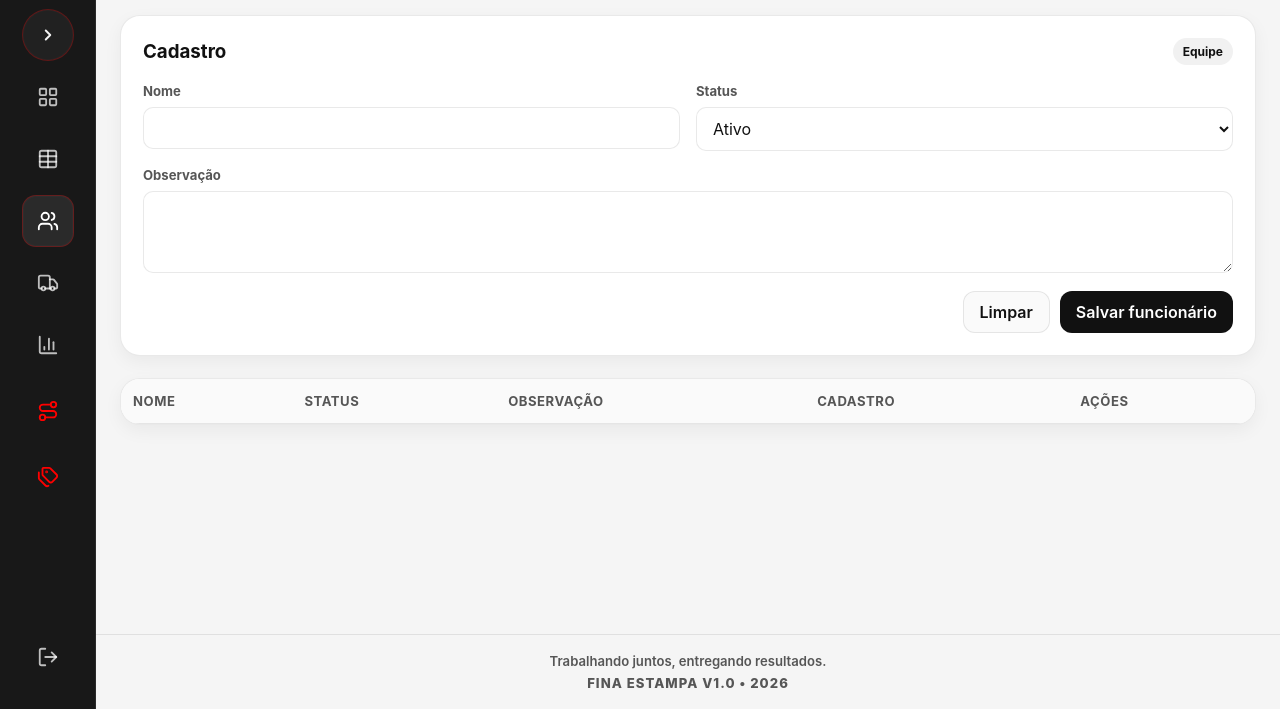
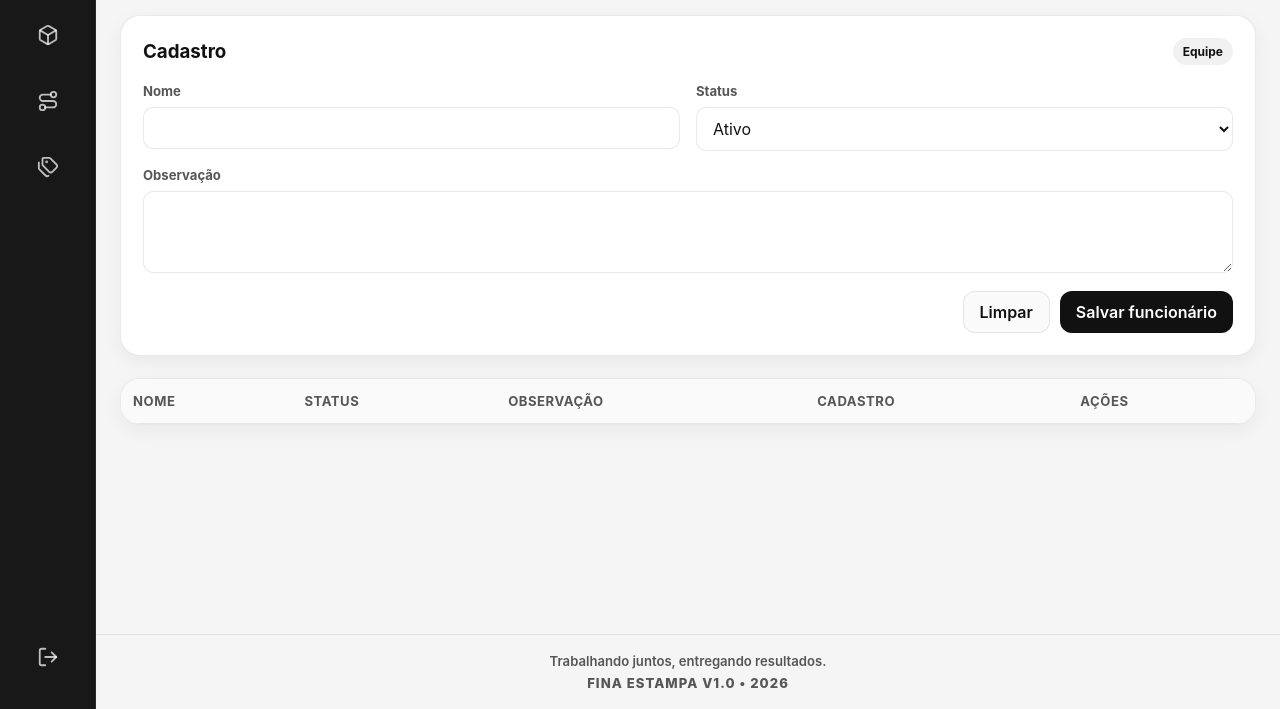
Before and after one commit to bnocrv/finaestampa, a plain HTML site: page employees.html in a window 1280 px wide. Shown: the part 91-800 px from the top of the page. Drawn offline with nearby package versions, Linux system fonts and the light colour scheme; a script that the page names is missing.

Commit message:
Clean sidebar across all pages - only 3 main icons

```diff
--- a/employees.html
+++ b/employees.html
@@ -22,21 +22,11 @@
       <aside class="app-sidebar">
         <div class="sidebar-header"><div class="brand"><img src="assets/icons/favicon.png" alt="Fina Estampa" /></div></div>
         <nav class="sidebar-nav">
-          <div class="nav-group" data-nav-group="carregamento">
-            <button class="nav-item nav-group-toggle" type="button" data-nav-group-toggle title="Recolher Carregamento" aria-label="Recolher Carregamento" aria-expanded="true"><i class="nav-group-chevron" data-lucide="chevron-right" aria-hidden="true"></i></button>
-            <div class="nav-group-items">
-              <a class="nav-item" href="index.html" title="Visão Geral" aria-label="Visão Geral"><i data-lucide="layout-grid"></i><span>Visão Geral</span></a>
-              <a class="nav-item" href="table.html" title="Planilha" aria-label="Planilha"><i data-lucide="table"></i><span>Planilha</span></a>
-              <a class="nav-item active" href="employees.html" title="Funcionários" aria-label="Funcionários"><i data-lucide="users"></i><span>Funcionários</span></a>
-              <a class="nav-item" href="vehicles.html" title="Veículos" aria-label="Veículos"><i data-lucide="truck"></i><span>Veículos</span></a>
-              <a class="nav-item" href="reports.html" title="Relatórios" aria-label="Relatórios"><i data-lucide="bar-chart-3"></i><span>Relatórios</span></a>
-            </div>
-          </div>
-          <a class="nav-item nav-item-external" href="expedicao/index.html" title="Expedição" aria-label="Expedição"><i data-lucide="route"></i><span>Expedição</span></a>
-          <a class="nav-item nav-item-external" href="etiquetas/index.html" title="Etiquetas" aria-label="Etiquetas"><i data-lucide="tags"></i><span>Etiquetas</span></a>
-
+          <a class="nav-item" href="table.html" title="Carregamento" aria-label="Carregamento"><i data-lucide="box"></i></a>
+          <a class="nav-item" href="expedicao/index.html" title="Expedição" aria-label="Expedição"><i data-lucide="route"></i></a>
+          <a class="nav-item" href="etiquetas/index.html" title="Etiquetas" aria-label="Etiquetas"><i data-lucide="tags"></i></a>
         </nav>
-        <div class="sidebar-footer"><button class="nav-item" id="logoutBtn" title="Sair" aria-label="Sair"><i data-lucide="log-out"></i><span>Sair</span></button></div>
+        <div class="sidebar-footer"><button class="nav-item" id="logoutBtn" title="Sair" aria-label="Sair"><i data-lucide="log-out"></i></button></div>
       </aside>
       <main class="app-main">
         <header class="topbar"><div class="topbar-inner"><div class="page-title">Funcionários</div><div class="topbar-actions"><div class="search-wrap"><span class="search-icon"><i data-lucide="search"></i></span><input type="search" id="employeeSearch" placeholder="Pesquisar funcionários" /></div><button class="header-btn" id="newEmployeeBtn"><i data-lucide="user-plus"></i>Novo funcionário</button><div class="header-profile"><div class="avatar" style="width:32px;height:32px;">FE</div><div class="hide-mobile"><strong>Operação</strong></div></div></div></div></header>
```
Also changed, not shown: reports.html (+4 -14 lines), vehicles.html (+4 -14 lines).
